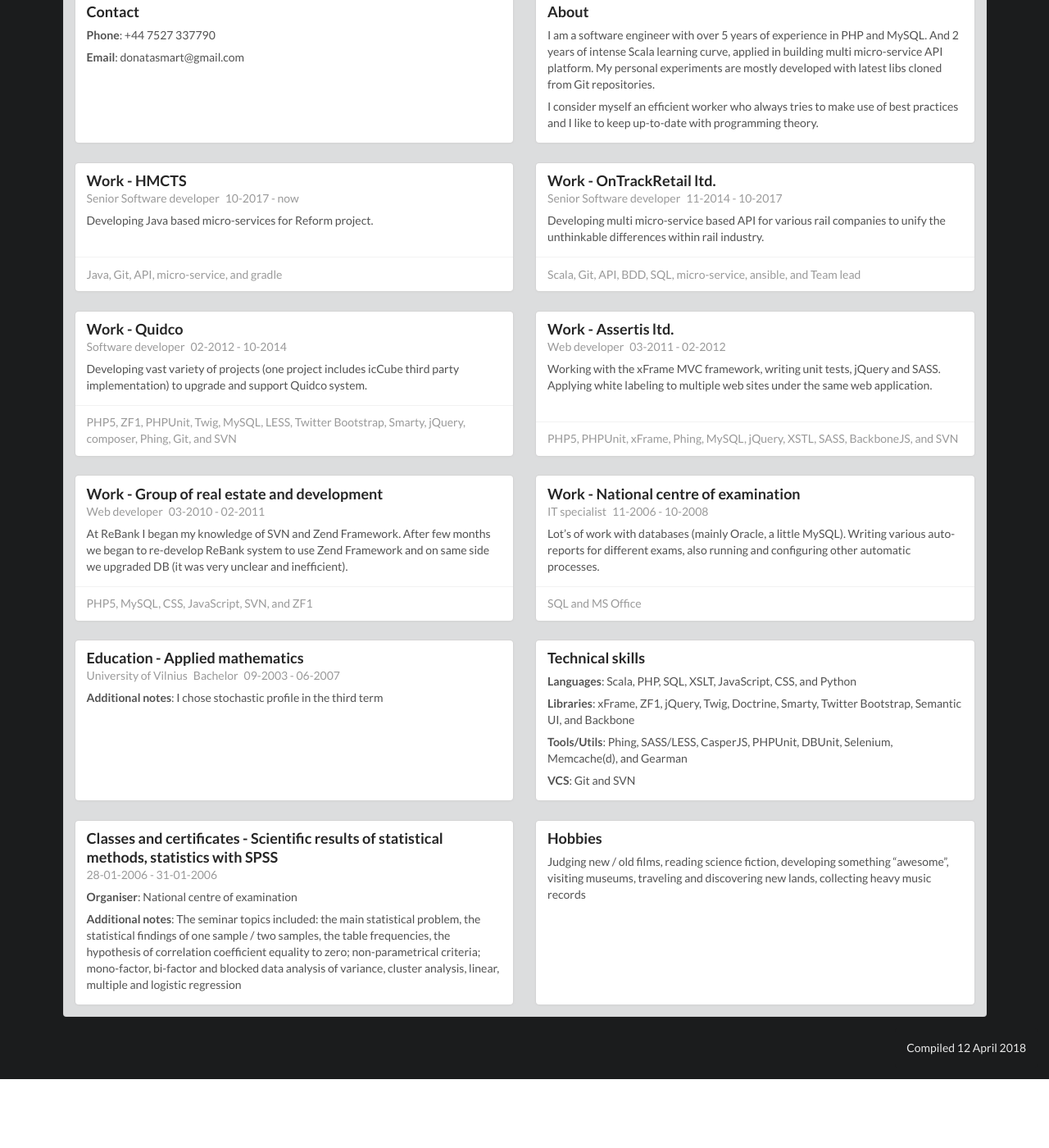
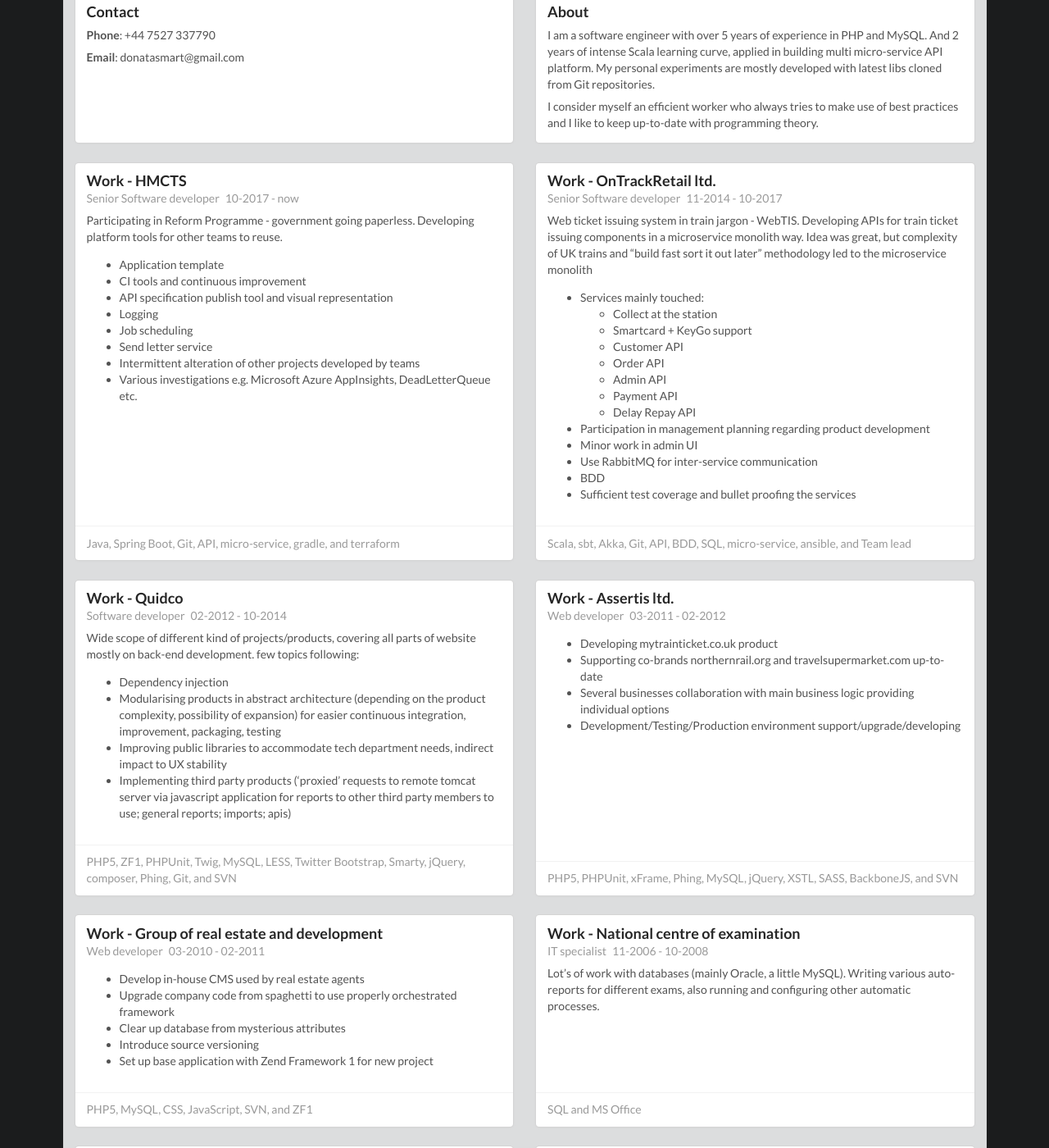
Before and after one commit to doncem/doncem.github.io, a Jekyll site: the page built from cv.html, in a window 1280 px wide and 1400 px high, scrolled down 239 px. Shown: the whole window at 82% size. Built offline with Jekyll 4.4.1, drawn with Linux system fonts in a browser that asks for light colours; nearby versions of some CDN libraries; before the commit the page ends 1555 px from its top, so only the background shows below that; some of the changed text lies outside the part shown.

Commit message:
update cv with descriptions from linkedin

```diff
--- a/_data/cv.yml
+++ b/_data/cv.yml
@@ -14,20 +14,49 @@ work:
     position: Senior Software developer
     start: 10-2017
     end: now
-    description: Developing Java based micro-services for Reform project.
+    description: |
+      Participating in Reform Programme - government going paperless. Developing platform tools for other teams to reuse.
+
+      - Application template
+      - CI tools and continuous improvement
+      - API specification publish tool and visual representation
+      - Logging
+      - Job scheduling
+      - Send letter service
+      - Intermittent alteration of other projects developed by teams
+      - Various investigations e.g. Microsoft Azure AppInsights, DeadLetterQueue etc.
     tags:
       - Java
+      - Spring Boot
       - Git
       - API
       - micro-service
       - gradle
+      - terraform
   - place: OnTrackRetail ltd.
     position: Senior Software developer
     start: 11-2014
     end: 10-2017
-    description: Developing multi micro-service based API for various rail companies to unify the unthinkable differences within rail industry.
+    description: |
+      Web ticket issuing system in train jargon - WebTIS. Developing APIs for train ticket issuing components in a microservice monolith way. Idea was great, but complexity of UK trains and "build fast sort it out later" methodology led to the microservice monolith
+
+      - Services mainly touched:
+        - Collect at the station
+        - Smartcard + KeyGo support
+        - Customer API
+        - Order API
+        - Admin API
+        - Payment API
+        - Delay Repay API
+      - Participation in management planning regarding product development
+      - Minor work in admin UI
+      - Use RabbitMQ for inter-service communication
+      - BDD
+      - Sufficient test coverage and bullet proofing the services
     tags:
       - Scala
+      - sbt
+      - Akka
       - Git
       - API
       - BDD
@@ -39,7 +68,13 @@ work:
     position: Software developer
     start: 02-2012
     end: 10-2014
-    description: Developing vast variety of projects (one project includes icCube third party implementation) to upgrade and support Quidco system.
+    description: |
+      Wide scope of different kind of projects/products, covering all parts of website mostly on back-end development. few topics following:
+
+      - Dependency injection
+      - Modularising products in abstract architecture (depending on the product complexity, possibility of expansion) for easier continuous integration, improvement, packaging, testing
+      - Improving public libraries to accommodate tech department needs, indirect impact to UX stability
+      - Implementing third party products ('proxied' requests to remote tomcat server via javascript application for reports to other third party members to use; general reports; imports; apis)
     tags:
       - PHP5
       - ZF1
@@ -58,7 +93,11 @@ work:
     position: Web developer
     start: 03-2011
     end: 02-2012
-    description: Working with the xFrame MVC framework, writing unit tests, jQuery and SASS. Applying white labeling to multiple web sites under the same web application.
+    description: |
+      - Developing mytrainticket.co.uk product
+      - Supporting co-brands northernrail.org and travelsupermarket.com up-to-date
+      - Several businesses collaboration with main business logic providing individual options
+      - Development/Testing/Production environment support/upgrade/developing
     tags:
       - PHP5
       - PHPUnit
@@ -74,7 +113,12 @@ work:
     position: Web developer
     start: 03-2010
     end: 02-2011
-    description: At ReBank I began my knowledge of SVN and Zend Framework. After few months we began to re-develop ReBank system to use Zend Framework and on same side we upgraded DB (it was very unclear and inefficient).
+    description: |
+      - Develop in-house CMS used by real estate agents
+      - Upgrade company code from spaghetti to use properly orchestrated framework
+      - Clear up database from mysterious attributes
+      - Introduce source versioning
+      - Set up base application with Zend Framework 1 for new project
     tags:
       - PHP5
       - MySQL
@@ -99,6 +143,7 @@ education:
     notes: I chose stochastic profile in the third term
 skills:
   languages:
+    - Java
     - Scala
     - PHP
     - SQL
@@ -107,6 +152,7 @@ skills:
     - CSS
     - Python
   libraries:
+    - Spring Boot
     - xFrame
     - ZF1
     - jQuery
@@ -117,6 +163,8 @@ skills:
     - Semantic UI
     - Backbone
   tools:
+    - gradle
+    - sbt
     - Phing
     - SASS/LESS
     - CasperJS
```
